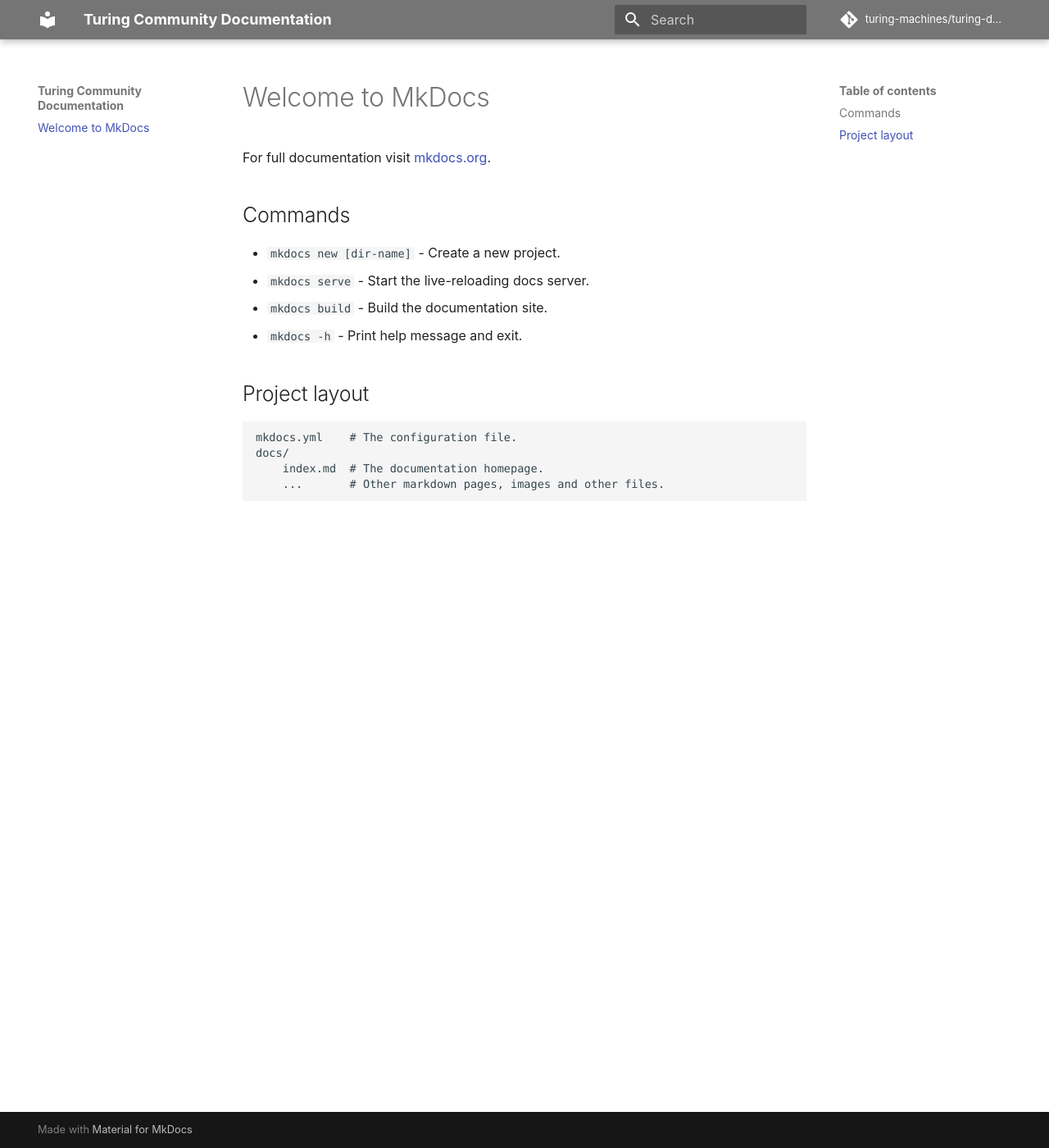
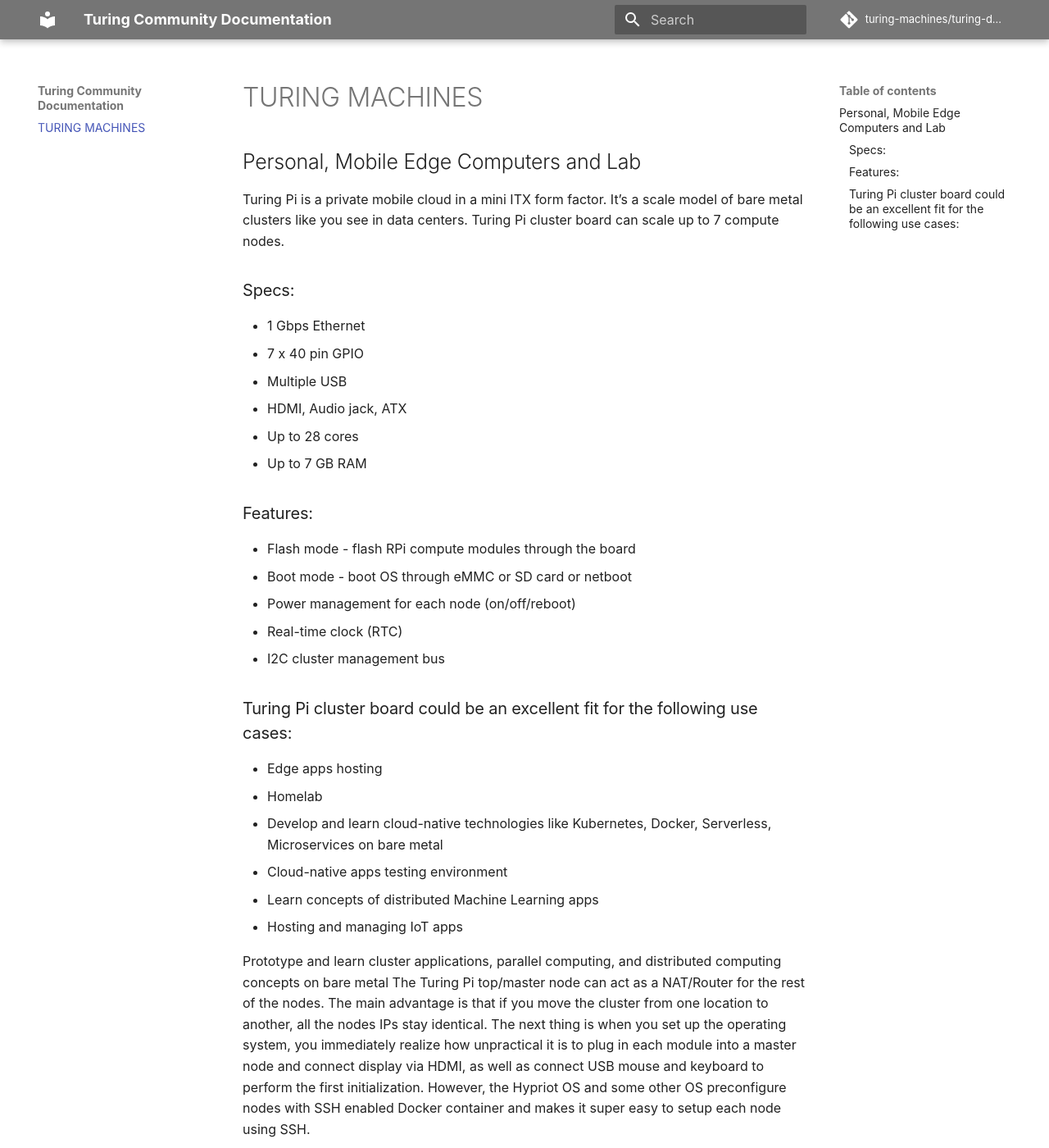
Before and after one commit to turing-machines/turing-docs, an MkDocs documentation site: the page built from docs/index.md, in a window 1280 px wide and 1400 px high. Shown: the whole window at 82% size. Built offline with MkDocs 1.6.1 and Material for MkDocs 9.7.7, drawn with Linux system fonts in a browser that asks for light colours; comment, search, counter and statistics services are not loaded.

Commit message:
Add content to index.md.

```diff
--- a/docs/index.md
+++ b/docs/index.md
@@ -1,17 +1,39 @@
-# Welcome to MkDocs
+# TURING MACHINES
 
-For full documentation visit [mkdocs.org](https://www.mkdocs.org).
+## Personal, Mobile Edge Computers and Lab
 
-## Commands
+Turing Pi is a private mobile cloud in a mini ITX form factor. It’s a scale model of bare metal clusters like you see in data centers. Turing Pi cluster board can scale up to 7 compute nodes.
 
-* `mkdocs new [dir-name]` - Create a new project.
-* `mkdocs serve` - Start the live-reloading docs server.
-* `mkdocs build` - Build the documentation site.
-* `mkdocs -h` - Print help message and exit.
+### Specs:
 
-## Project layout
+* 1 Gbps Ethernet
+* 7 x 40 pin GPIO
+* Multiple USB
+* HDMI, Audio jack, ATX
+* Up to 28 cores
+* Up to 7 GB RAM
 
-    mkdocs.yml    # The configuration file.
-    docs/
-        index.md  # The documentation homepage.
-        ...       # Other markdown pages, images and other files.
+### Features:
+
+* Flash mode - flash RPi compute modules through the board
+* Boot mode - boot OS through eMMC or SD card or netboot
+* Power management for each node (on/off/reboot)
+* Real-time clock (RTC)
+* I2C cluster management bus
+
+### Turing Pi cluster board could be an excellent fit for the following use cases:
+
+* Edge apps hosting
+* Homelab
+* Develop and learn cloud-native technologies like Kubernetes, Docker, Serverless, Microservices on bare metal
+* Cloud-native apps testing environment
+* Learn concepts of distributed Machine Learning apps
+* Hosting and managing IoT apps
+
+Prototype and learn cluster applications, parallel computing, and distributed computing concepts on bare metal
+The Turing Pi top/master node can act as a NAT/Router for the rest of the nodes. The main advantage is that if
+you move the cluster from one location to another, all the nodes IPs stay identical. The next thing is when you
+set up the operating system, you immediately realize how unpractical it is to plug in each module into a master
+node and connect display via HDMI, as well as connect USB mouse and keyboard to perform the first initialization.
+However, the Hypriot OS and some other OS preconfigure nodes with SSH enabled Docker container and makes it super
+easy to setup each node using SSH.
```
